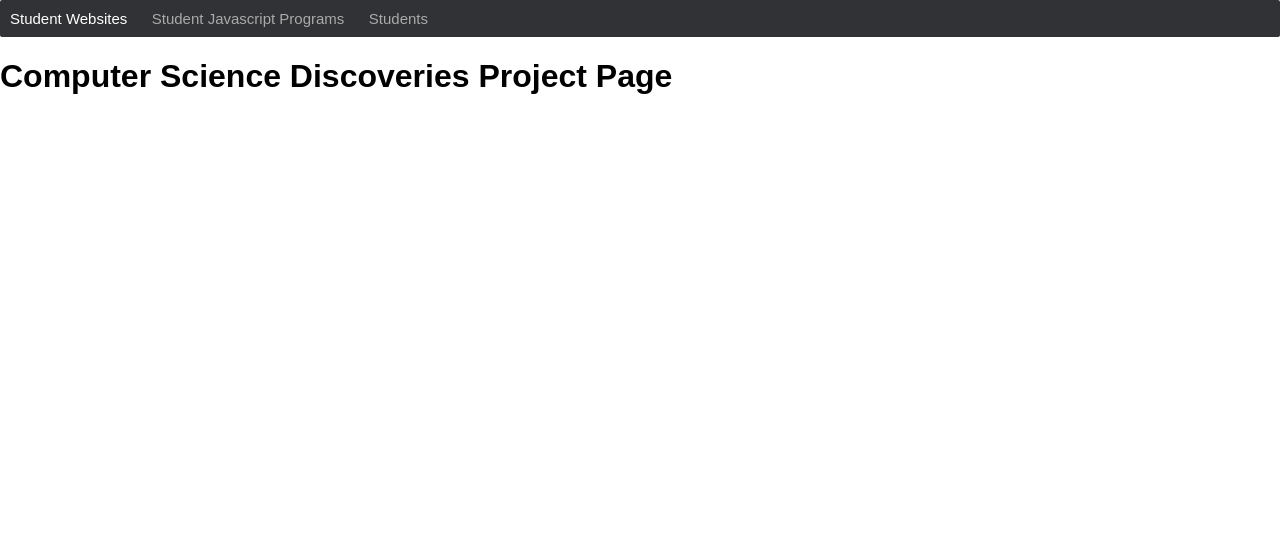
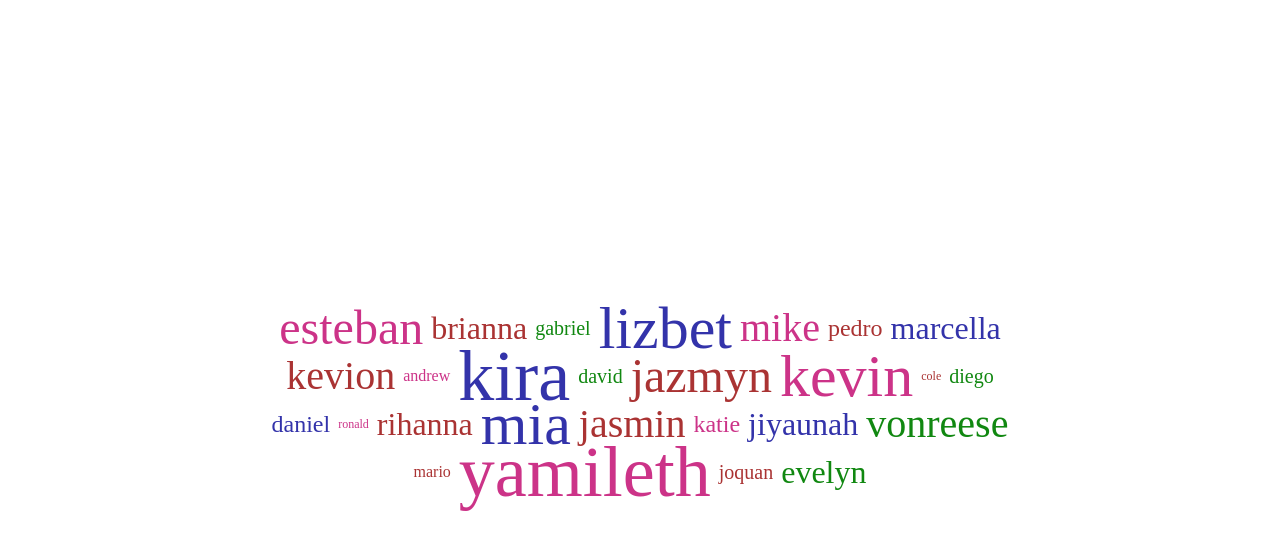
Before and after one commit to parcheesime/csd-project-pages, a plain HTML site: page index.html in a window 1280 px wide. Drawn offline with Linux system fonts and the light colour scheme.

Commit message:
update names

```diff
--- a/index.html
+++ b/index.html
@@ -6,13 +6,38 @@
     <link rel="stylesheet" href="style.css">
 </head>
 <body>
-    <div class="navbar">
-      <a href="websites.html">Student Websites</a>
-      <a href="javascript.html">Student Javascript Programs</a>
-      <a href="students.html">Students</a>
-    </div>
 
-<h1>Computer Science Discoveries Project Page</h1>
+
+<br>
+<ul class="cloud" role="navigation" aria-label="Webdev word cloud">
+  <li><a href="#" data-weight="7">esteban</a></li>
+  <li><a href="#" data-weight="5">brianna</a></li>
+  <li><a href="#" data-weight="3">gabriel</a></li>
+  <li><a href="#" data-weight="8">lizbet</a></li>
+  <li><a href="#" data-weight="6">mike</a></li>
+  <li><a href="#" data-weight="4">pedro</a></li>
+  <li><a href="#" data-weight="5">marcella</a></li>
+  <li><a href="#" data-weight="6">kevion</a></li>
+  <li><a href="#" data-weight="2">andrew</a></li>
+  <li><a href="#" data-weight="9">kira</a></li>
+  <li><a href="#" data-weight="3">david</a></li>
+  <li><a href="#" data-weight="7">jazmyn</a></li>
+  <li><a href="#" data-weight="8">kevin</a></li>
+  <li><a href="#" data-weight="1">cole</a></li>
+  <li><a href="#" data-weight="3">diego</a></li>
+  <li><a href="#" data-weight="4">daniel</a></li>
+  <li><a href="#" data-weight="1">ronald</a></li>
+  <li><a href="#" data-weight="5">rihanna</a></li>
+  <li><a href="#" data-weight="8">mia</a></li>
+  <li><a href="#" data-weight="6">jasmin</a></li>
+  <li><a href="#" data-weight="4">katie</a></li>
+  <li><a href="#" data-weight="5">jiyaunah</a></li>
+  <li><a href="#" data-weight="6">vonreese</a></li>
+  <li><a href="#" data-weight="2">mario</a></li>
+  <li><a href="#" data-weight="9">yamileth</a></li>
+  <li><a href="#" data-weight="3">joquan</a></li>
+   <li><a href="#" data-weight="5">evelyn</a></li>
+</ul>
 
 </body>
 </html>
--- a/style.css
+++ b/style.css
@@ -1,26 +1,86 @@
-body {
-  font-family: sans-serif;
-  margin: auto;
-  max-width: 1366px;
+html, body {
+  height: 100vh;
+  width: 100vw;
+  margin: 0;
+  padding: 0;
+  display: flex;
+  align-items: center;
+  justify-content: center;
 }
 
-.navbar {
-  background-color: #313236;
-  border-radius: 2px;
-  max-width: 1366px;
+ul.cloud {
+  list-style: none;
+  padding-left: 0;
+  display: flex;
+  flex-wrap: wrap;
+  align-items: center;
+  justify-content: center;
+  line-height: 2.75rem;
+  width: 750px;
 }
 
-.navbar a {
-  color: #aaa;
-  display: inline-block;
-  font-size: 15px;
-  padding: 10px;
+ul.cloud a {
+  /*
+  Not supported by any browser at the moment :(
+  --size: attr(data-weight number);
+  */
+  --size: 4;
+  --color: #a33;
+  color: var(--color);
+  font-size: calc(var(--size) * 0.25rem + 0.5rem);
+  display: block;
+  padding: 0.125rem 0.25rem;
+  position: relative;
   text-decoration: none;
+  /*
+  For different tones of a single color
+  opacity: calc((15 - (9 - var(--size))) / 15);
+  */
 }
 
-.navbar a:hover {
-  color: #ffffff;
+ul.cloud a[data-weight="1"] { --size: 1; }
+ul.cloud a[data-weight="2"] { --size: 2; }
+ul.cloud a[data-weight="3"] { --size: 3; }
+ul.cloud a[data-weight="4"] { --size: 4; }
+ul.cloud a[data-weight="5"] { --size: 6; }
+ul.cloud a[data-weight="6"] { --size: 8; }
+ul.cloud a[data-weight="7"] { --size: 10; }
+ul.cloud a[data-weight="8"] { --size: 13; }
+ul.cloud a[data-weight="9"] { --size: 16; }
+
+ul[data-show-value] a::after {
+  content: " (" attr(data-weight) ")";
+  font-size: 1rem;
 }
-table, th, td {
-  border:1px solid black;
+
+ul.cloud li:nth-child(2n+1) a { --color: #181; }
+ul.cloud li:nth-child(3n+1) a { --color: #33a; }
+ul.cloud li:nth-child(4n+1) a { --color: #c38; }
+
+ul.cloud a:focus {
+  outline: 1px dashed;
 }
+
+ul.cloud a::before {
+  content: "";
+  position: absolute;
+  top: 0;
+  left: 50%;
+  width: 0;
+  height: 100%;
+  background: var(--color);
+  transform: translate(-50%, 0);
+  opacity: 0.15;
+  transition: width 0.25s;
+}
+
+ul.cloud a:focus::before,
+ul.cloud a:hover::before {
+  width: 100%;
+}
+
+@media (prefers-reduced-motion) {
+  ul.cloud * {
+    transition: none !important;
+  }
+}
```
Also changed, not shown: javascript.html (deleted, +0 -18 lines).
